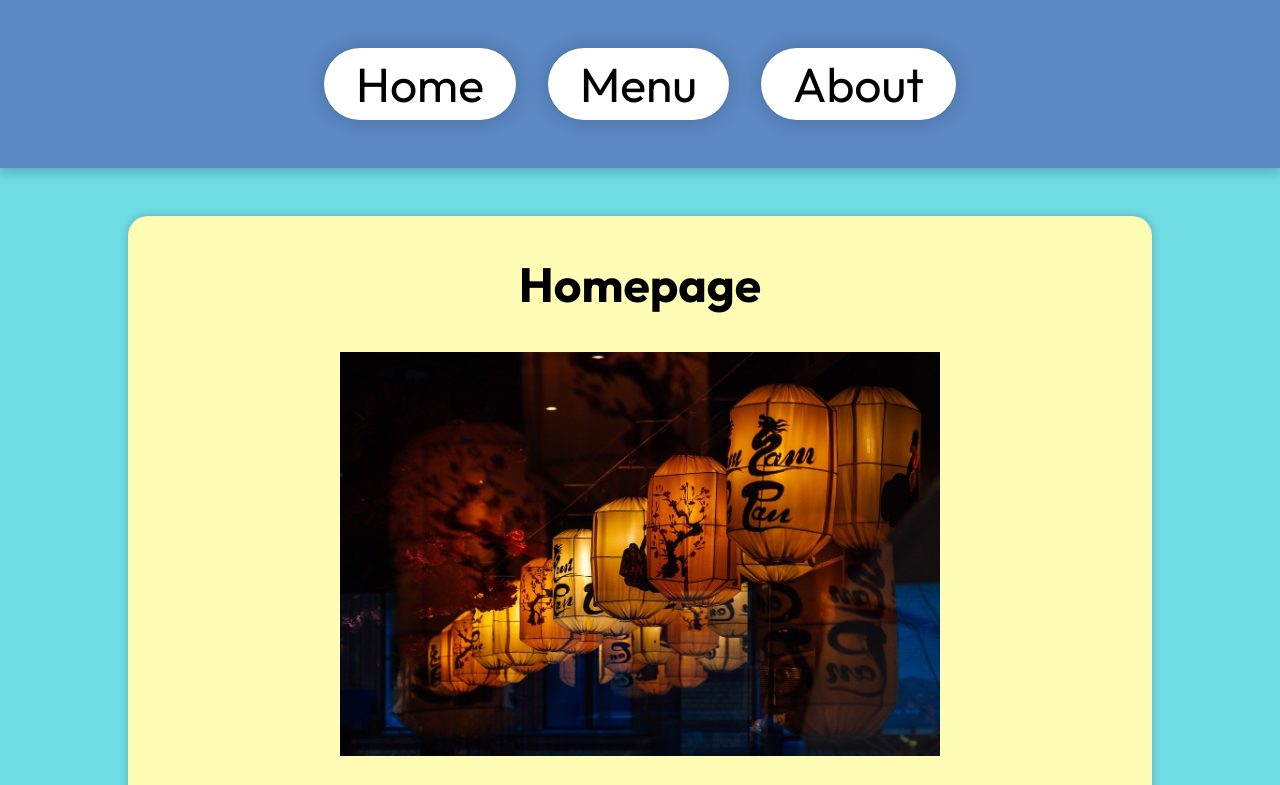
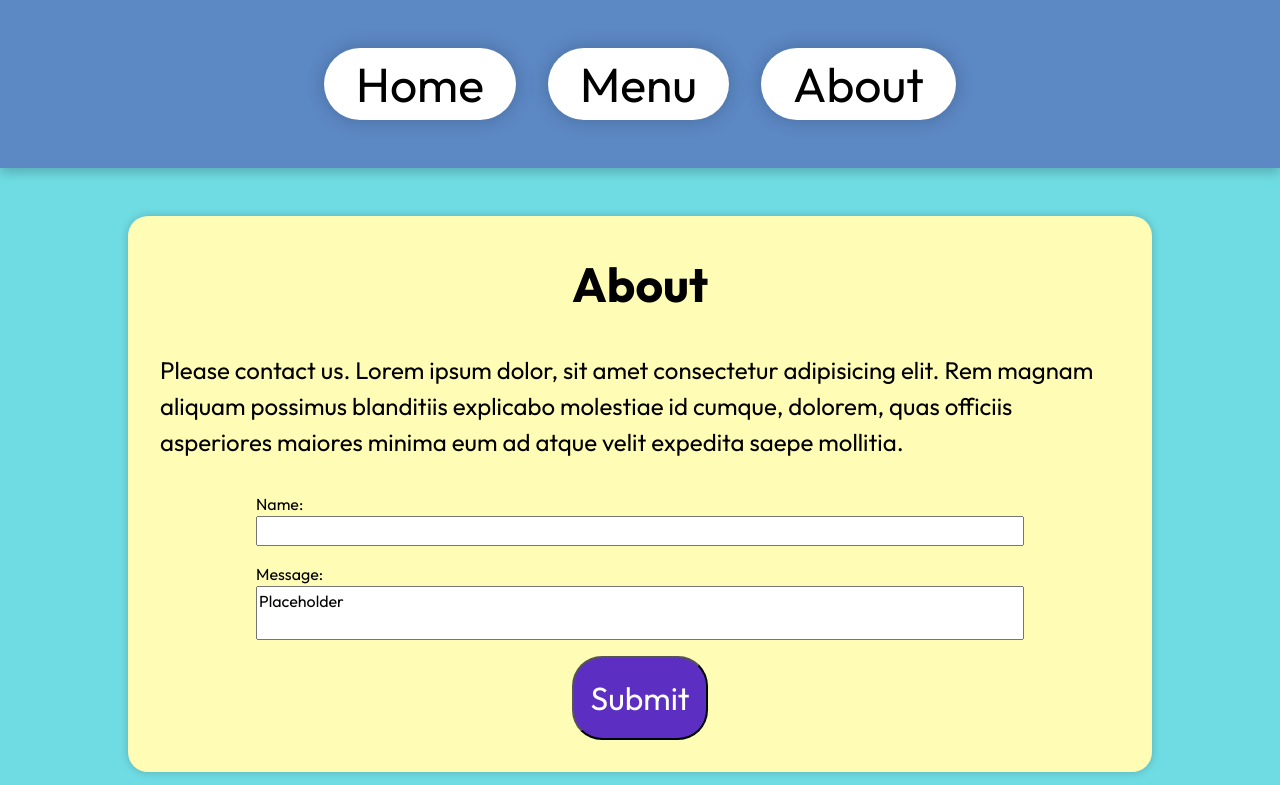
Before and after one commit to ComradeStijn/TOP-restaurant, a website built with webpack: page src/index.html in a window 1280 px wide. Both pictures are taken after a click on the button "About". Shown: the top 785 px of the page. Built offline with nearby package versions, Linux system fonts and the light colour scheme.

Commit message:
Create about page

```diff
--- /dev/null
+++ b/src/components/about.js
@@ -0,0 +1,24 @@
+
+export default class About {
+    constructor(parentElement) {
+        this.parentElement = document.querySelector(parentElement);
+    }
+
+    renderPage() {
+        const toRender = `
+        <div id="about-page">
+        <h1>About</h1>
+        <p>Please contact us. Lorem ipsum dolor, sit amet consectetur adipisicing elit. Rem magnam aliquam possimus blanditiis explicabo molestiae id cumque, dolorem, quas officiis asperiores maiores minima eum ad atque velit expedita saepe mollitia.</p>
+        <form action="post">
+            <label for="name">Name: </label>
+            <input type="text" name="name" id="name">
+            <label for="message">Message: </label>
+            <textarea name="message" id="message" style="resize: none;">Placeholder</textarea>
+            <button>Submit</button>
+        </form>
+        </div>
+        `;
+
+        this.parentElement.innerHTML = toRender;
+    }
+}
--- a/src/index.js
+++ b/src/index.js
@@ -1,7 +1,8 @@
 import './reset.css';
 import './style.css';
 import Home from './components/home.js';
-import Menu from './components/menu.js'
+import Menu from './components/menu.js';
+import About from './components/about.js';
 
 
 document.addEventListener("DOMContentLoaded", () => {
@@ -27,5 +28,6 @@ homeButton.addEventListener("click", () => {
 
 const aboutButton = document.querySelector("#about");
 aboutButton.addEventListener("click", () => {
-    alert("about");
+    const about = new About("#content");
+    about.renderPage();
 })
--- a/src/style.css
+++ b/src/style.css
@@ -59,7 +59,7 @@ img {
     box-shadow: 0px 0px 10px rgba(0, 0, 0, 0.2);
 }
 
-#home-page, #menu-page {
+#home-page, #menu-page, #about-page {
     display: flex;
     flex-direction: column;
     justify-content: center;
@@ -78,14 +78,40 @@ img {
         border-collapse: collapse;
 
     }
-
     td, th {
         font-size: 1.5rem;
         border: 1px solid black;
         padding: 1rem 2rem;
     }
-
     th {
         border: 3px solid black
     }
+    form {
+        display: flex;
+        flex-direction: column;
+        width: 80%;
+
+        input, textarea {
+            margin-bottom: 1rem;
+        }
+
+        button {
+            align-self: center;
+            width: min-content;
+            padding: 1rem;
+            border-radius: 30px;
+            font-size: 2rem;
+            background-color: var(--fourth-color);
+            color: white;
+            cursor: pointer;
+
+            &:hover {
+                opacity: 80%;
+                position: relative;
+                transform: translate(-2px, -2px);
+            }
+        }
+
+    }
+
 }
```
